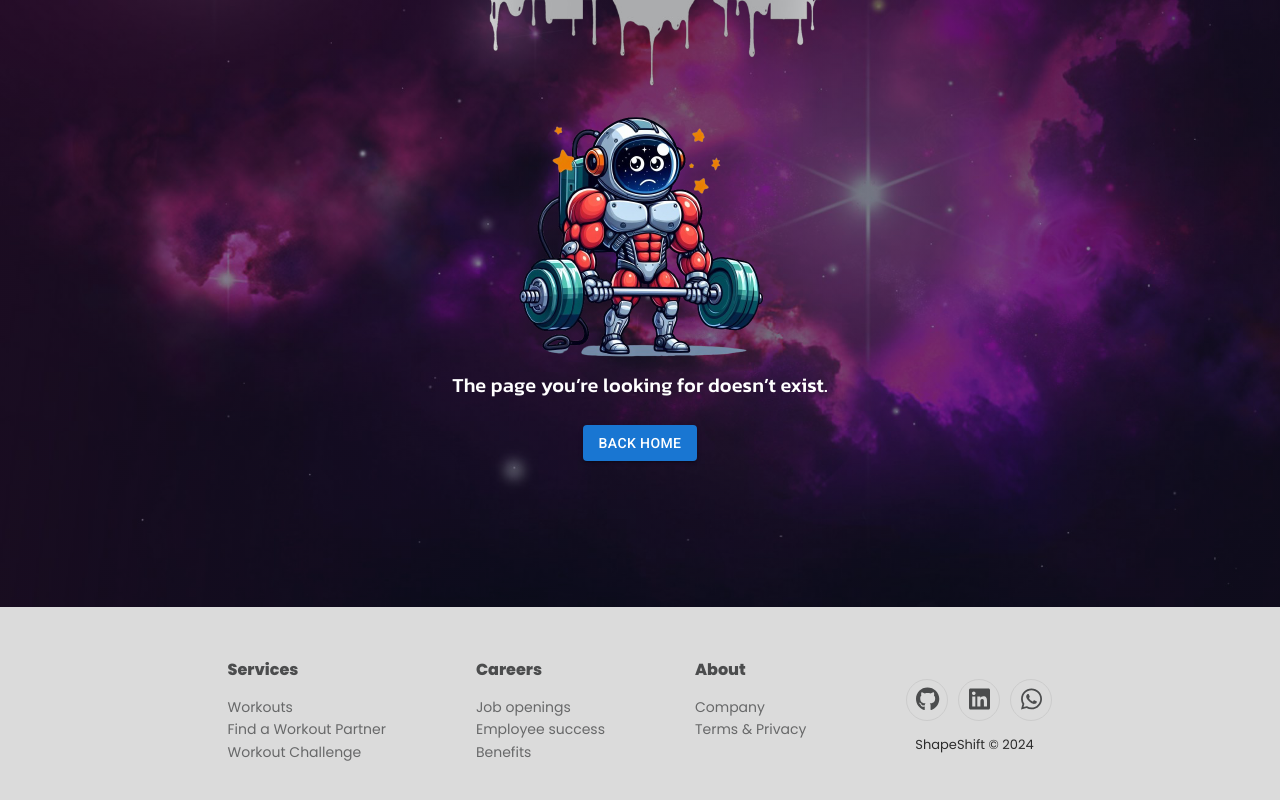
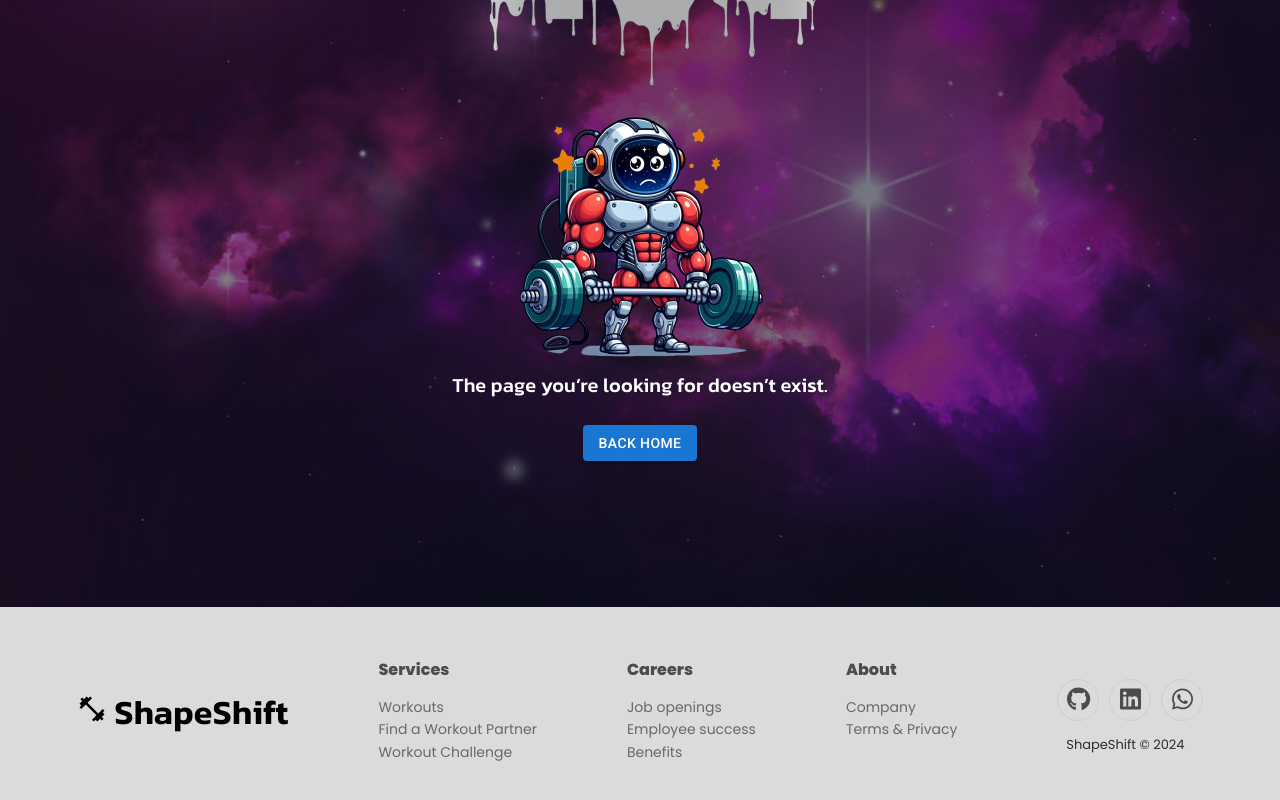
Before and after one commit to lowkeyrose/ShapeShift, a React (Create React App) app in the folder client/: page /workouts/myworkouts/edit/1 in a window 1280 px wide. Shown: the part 274-1074 px from the top of the page. Built offline with nearby package versions, Linux system fonts and the light colour scheme; a web font is replaced by a local one.

Commit message:
footer logo

```diff
--- a/client/src/components/Footer.js
+++ b/client/src/components/Footer.js
@@ -1,14 +1,33 @@
 import './style/Footer.css'
 import { Link } from 'react-router-dom'
 import { faGithub, faLinkedin, faWhatsapp } from '@fortawesome/free-brands-svg-icons'
+import FitnessCenterIcon from '@mui/icons-material/FitnessCenter'
 import { FontAwesomeIcon } from '@fortawesome/react-fontawesome'
+import { Typography } from '@mui/material'
 
 export default function Footer() {
   return (
     <div className="footer-clean">
       <footer>
         <div className="footer-container">
+        </div>
         <div className="row">
+          <div className="item">
+            <Typography
+              sx={{
+                mt: 3.7,
+                fontFamily: 'Kanit',
+                fontWeight: 600,
+                fontSize: '34px',
+                color: 'black',
+                textDecoration: 'none',
+              }}
+            >
+              <FitnessCenterIcon sx={{ mr: 1, color: 'black', fontSize: '30px' }} />
+              ShapeShift
+            </Typography>
+          </div>
+
           <div className="item">
             <h3>Services</h3>
             <ul>
@@ -39,7 +58,6 @@ export default function Footer() {
             <p className="copyright">ShapeShift © 2024</p>
           </div>
         </div>
-        </div>
       </footer>
     </div>
   )
--- a/client/src/components/style/Footer.css
+++ b/client/src/components/style/Footer.css
@@ -49,14 +49,14 @@
   color: black;
 }
 
-@media (max-width: 840px) {
+@media (max-width: 1140px) {
   .footer-clean .item {
     text-align: center;
     padding-bottom: 20px;
   }
 }
 
-@media (max-width: 840px) {
+@media (max-width: 1140px) {
   .footer-clean .item.social {
     text-align: center;
   }
```
Lines whose indentation alone changed are shown as unchanged.
